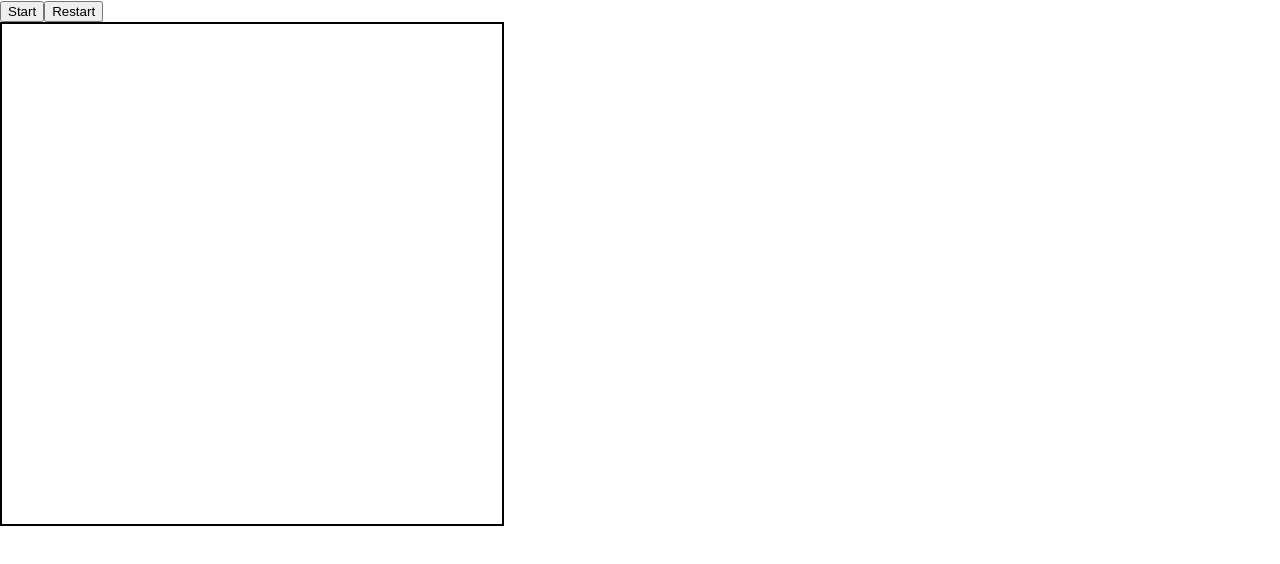
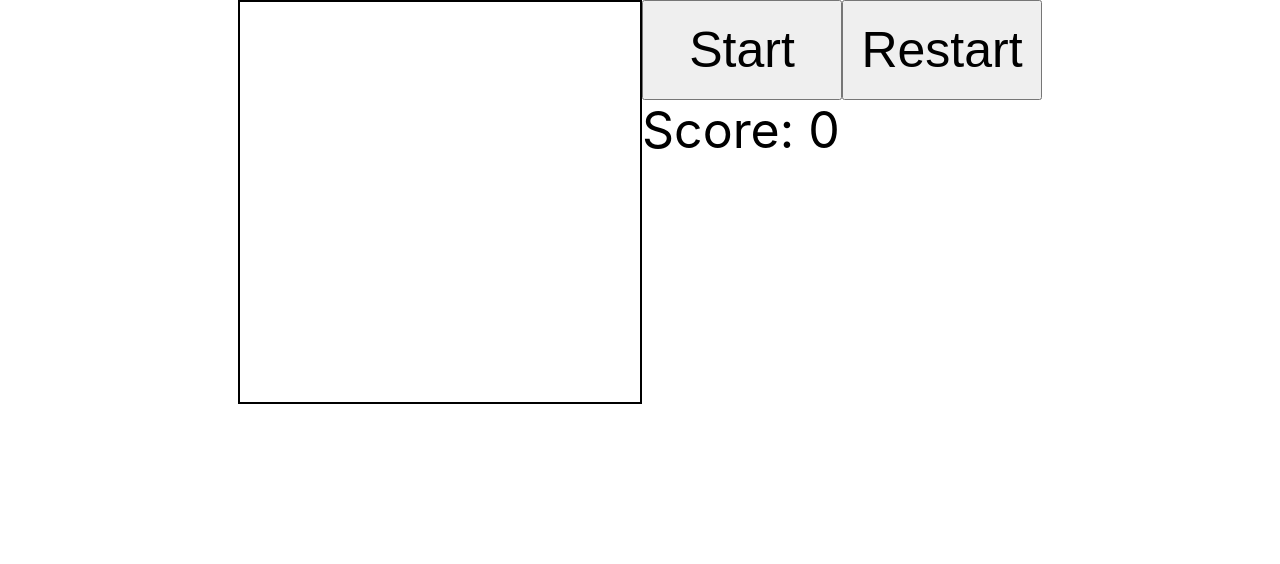
Before and after one commit to AlexBash82/fifteen, a React (Create React App) app: page / in a window 1280 px wide. Shown: the top 564 px of the page. Built offline with nearby package versions, Linux system fonts and the light colour scheme.

Commit message:
game-is-complete

```diff
--- a/src/Component/Gamefield.js
+++ b/src/Component/Gamefield.js
@@ -22,9 +22,7 @@ function Gamefield() {
     setISpace(fifteenArr.indexOf(16))
     setScore((prevScore) => prevScore + 1)
     let result = fifteenArr.filter((item, index) => --item === index)
-    if (result.length === 16) {
-      setFinish(true)
-    }
+    setFinish(result.length === 16 ? true : false)
     reAssignActive(fifteenArr.indexOf(16))
   }
 
@@ -125,11 +123,11 @@ function Gamefield() {
 
   return (
     <div className="Screen">
-      <button onClick={() => start()}>Start</button>
-      <button onClick={() => restart()}>Restart</button>
-      {score ? <div>Score: {score}</div> : false}
-      {bestScoreShow && <div>Best score: {bestScore}</div>}
       <div className="Screen_field">
+        {finish ? (
+          <div className="Screen_field_congratulate">Congratulate</div>
+        ) : (
+          <div className="Screen_field_chips">
             {fifteen.map((item, index) => {
               return (
                 <Square
@@ -144,6 +142,30 @@ function Gamefield() {
               )
             })}
           </div>
+        )}
+      </div>
+      <div className="Screen_dashboard">
+        <div className="Screen_dashboard_buttons">
+          <button
+            className="Screen_dashboard_buttons_button"
+            onClick={() => start()}
+          >
+            Start
+          </button>
+          <button
+            className="Screen_dashboard_buttons_button"
+            onClick={() => restart()}
+          >
+            Restart
+          </button>
+        </div>
+
+        <div className="Screen_dashboard_score">Score: {score}</div>
+
+        {bestScoreShow && (
+          <div className="Screen_dashboard_score">Best score: {bestScore}</div>
+        )}
+      </div>
     </div>
   )
 }
--- a/src/Component/Gamefield.scss
+++ b/src/Component/Gamefield.scss
@@ -1,9 +1,47 @@
 .Screen {
+  display: flex;
+  justify-content: center;
+
   &_field {
-    width: 500px;
-    height: 500px;
+    box-sizing: content-box;
+
     border: 2px solid black;
-    display: grid;
-    grid-template: repeat(4, 1fr) / repeat(4, 1fr);
+
+    &_chips {
+      width: 400px;
+      height: 400px;
+      display: grid;
+      grid-template: repeat(4, 1fr) / repeat(4, 1fr);
+    }
+
+    &_congratulate {
+      width: 400px;
+      height: 400px;
+      text-align: center;
+      font-size: 50px;
+      color: red;
+    }
+  }
+
+  &_dashboard {
+    width: 400px;
+    height: 400px;
+
+    &_buttons {
+      width: 400px;
+      height: 100px;
+
+      &_button {
+        width: 200px;
+        height: 100px;
+        font-size: 50px;
+      }
+    }
+
+    &_score {
+      width: 400px;
+      height: 100px;
+      font-size: 50px;
+    }
   }
 }
```
Lines whose indentation alone changed are shown as unchanged.
